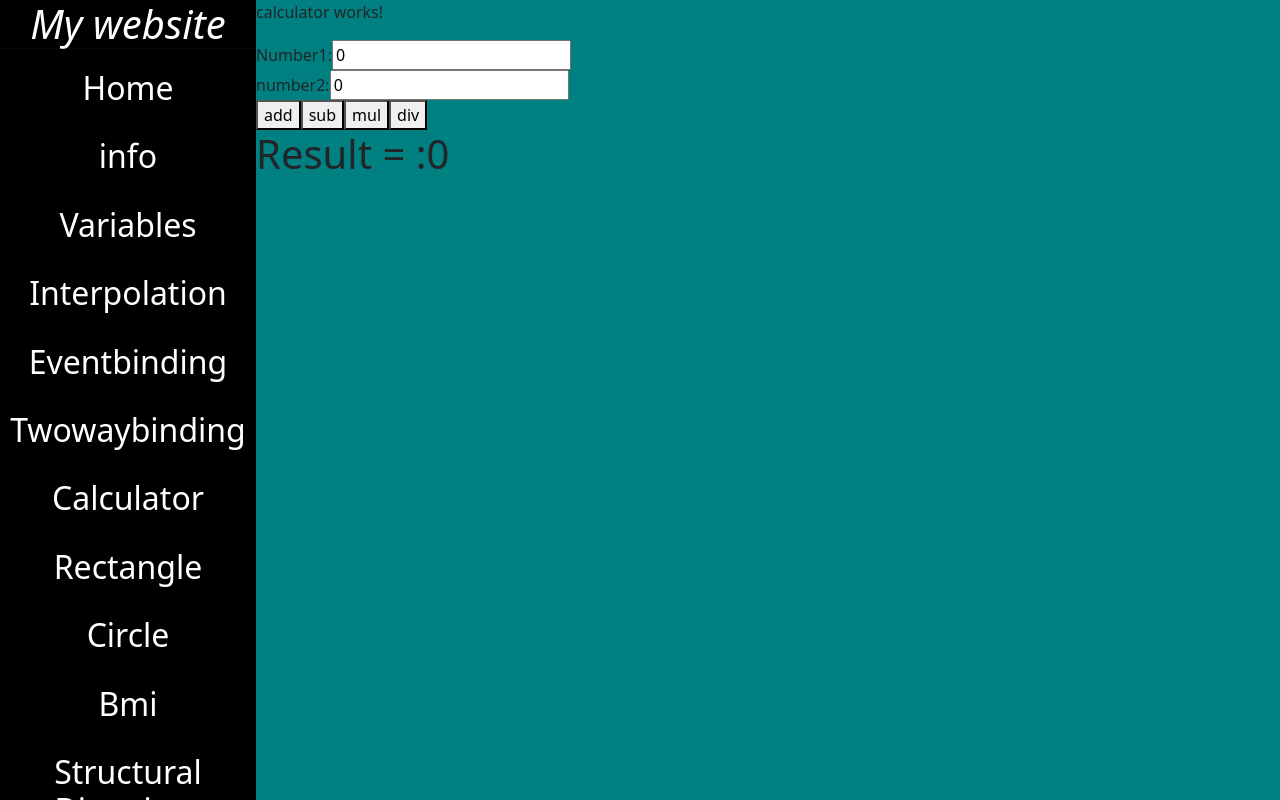
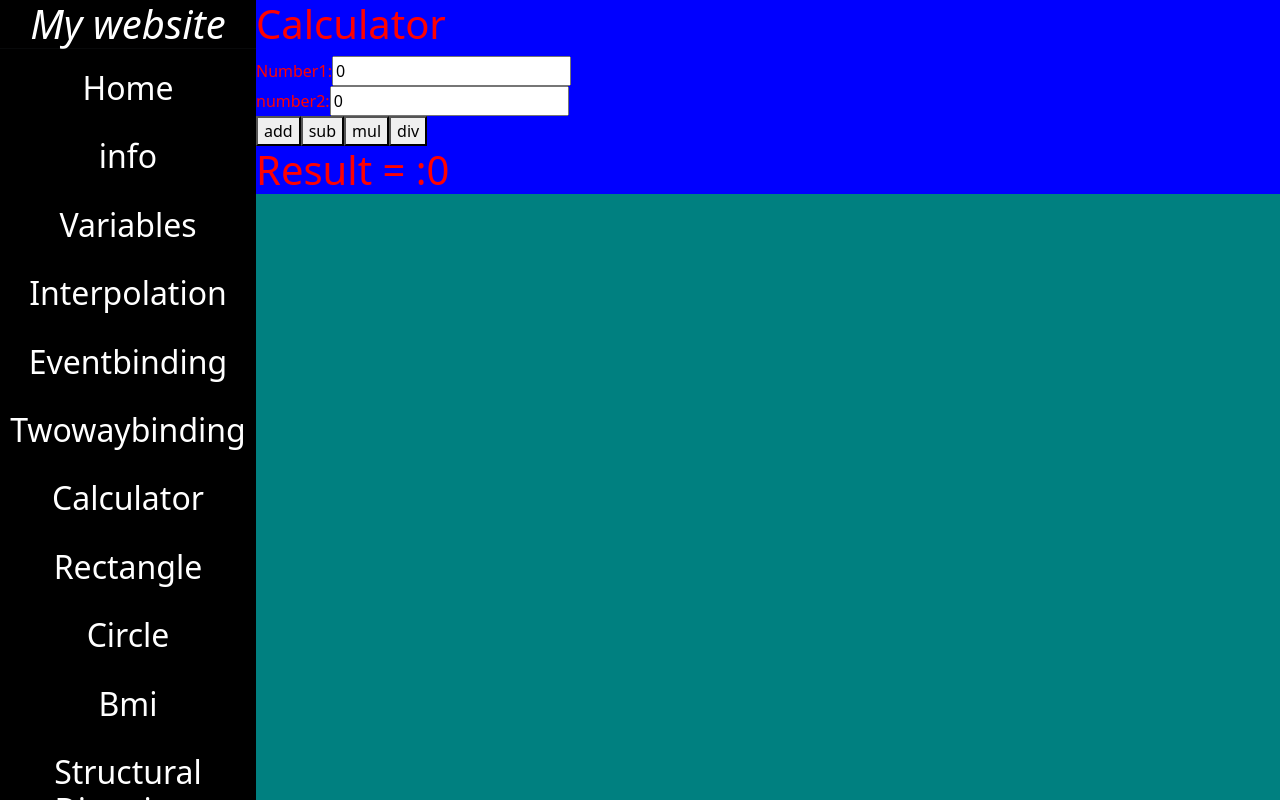
Before and after one commit to Ravikanikireddy/my-app2, an Angular app: page /dashboard/calculator in a window 1280 px wide. Built offline with nearby package versions, Linux system fonts and the light colour scheme; sample sign-in values are in the browser's storage.

Commit message:
to create imp directives to apply calculator

```diff
--- a/src/app/app.module.ts
+++ b/src/app/app.module.ts
@@ -40,6 +40,7 @@ import { VehicleDetailsComponent } from './vehicle-details/vehicle-details.compo
 import { PricePipe } from './price.pipe';
 import { PercentagePipe } from './percentage.pipe';
 import { PhonePipe } from './phone.pipe';
+import { ImpDirective } from './imp.directive';
 
 
 
@@ -81,6 +82,7 @@ import { PhonePipe } from './phone.pipe';
     PricePipe,
     PercentagePipe,
     PhonePipe,
+    ImpDirective,
 
   ],
   imports: [
--- a/src/app/calculator/calculator.component.html
+++ b/src/app/calculator/calculator.component.html
@@ -1,4 +1,5 @@
-<p>calculator works!</p>
+<div appImp>
+<h1 appImp>Calculator</h1>
 
 <label for="">Number1:</label>
 <input type="number" [(ngModel)]="num1">
@@ -14,3 +15,4 @@
 
 
 <h1>Result = :{{result}}</h1>
+</div>
--- /dev/null
+++ b/src/app/imp.directive.ts
@@ -0,0 +1,13 @@
+import { Directive, ElementRef } from '@angular/core';
+
+@Directive({
+  selector: '[appImp]'
+})
+export class ImpDirective {
+
+  constructor(private elementRef: ElementRef) {
+    elementRef.nativeElement.style.color = "red";
+    elementRef.nativeElement.style.backgroundColor = "blue";
+  }
+
+}
```
Also changed, not shown: 1 other file (tests, documents, lock files or other folders).
